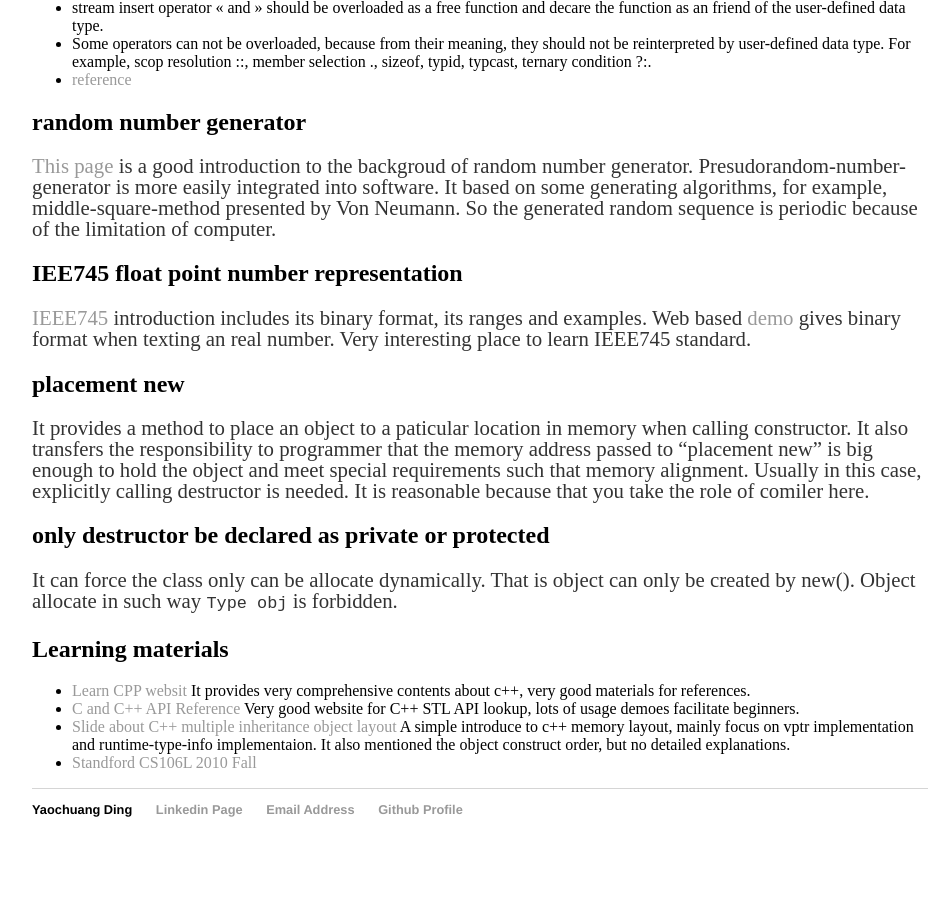
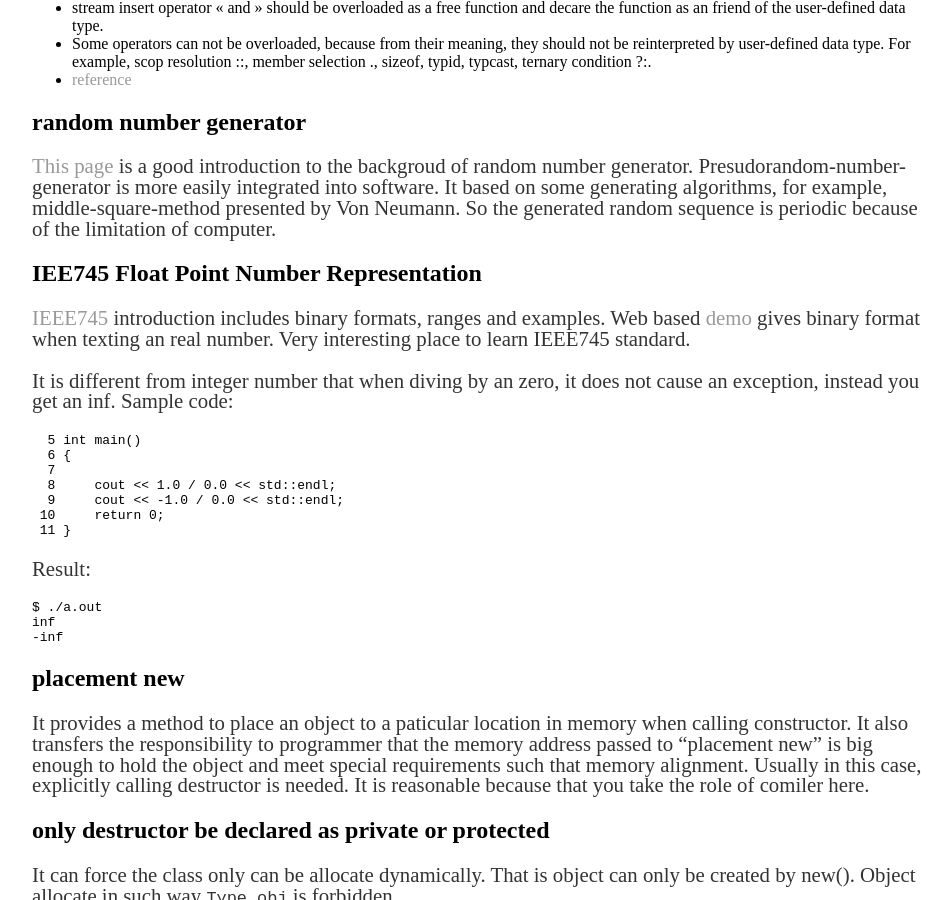
Before and after one commit to ychding11/ychding11.github.io, a Jekyll site: the page built from _posts/2015-03-28-Languages-Resources.md, in a window 1280 px wide and 900 px high, scrolled down 5319 px. Shown: the whole window, without its empty margins (160-1112 px from the left). Built offline with Jekyll 4.4.1, drawn with Linux system fonts in a browser that asks for light colours; before the commit the page ends 6196 px from its top, so only the background shows below that.

Commit message:
1. modify style

````diff
--- a/_posts/2015-03-28-Languages-Resources.md
+++ b/_posts/2015-03-28-Languages-Resources.md
@@ -368,12 +368,34 @@ into software. It based on some generating algorithms, for example,
 middle-square-method presented by Von Neumann. So the generated
 random sequence is periodic because of the limitation of computer.
 
-## IEE745 float point number representation
+## IEE745 Float Point Number Representation
+
 [IEEE745](http://cs.boisestate.edu/~alark/cs354/lectures/ieee754.pdf)
-introduction includes its binary format, its ranges and examples.
+introduction includes binary formats, ranges and examples.
 Web based [demo](http://babbage.cs.qc.cuny.edu/IEEE-754/) gives
 binary format when texting an real number. Very interesting place to
 learn IEEE745 standard.
+
+It is different from integer number that when diving by an zero, it
+does not cause an exception, instead you get an inf. Sample code:
+
+```
+  5 int main()
+  6 {
+  7
+  8     cout << 1.0 / 0.0 << std::endl;
+  9     cout << -1.0 / 0.0 << std::endl;
+ 10     return 0;
+ 11 }
+```
+
+Result:
+
+```
+$ ./a.out
+inf
+-inf
+```
 
 ## placement new
 
````
